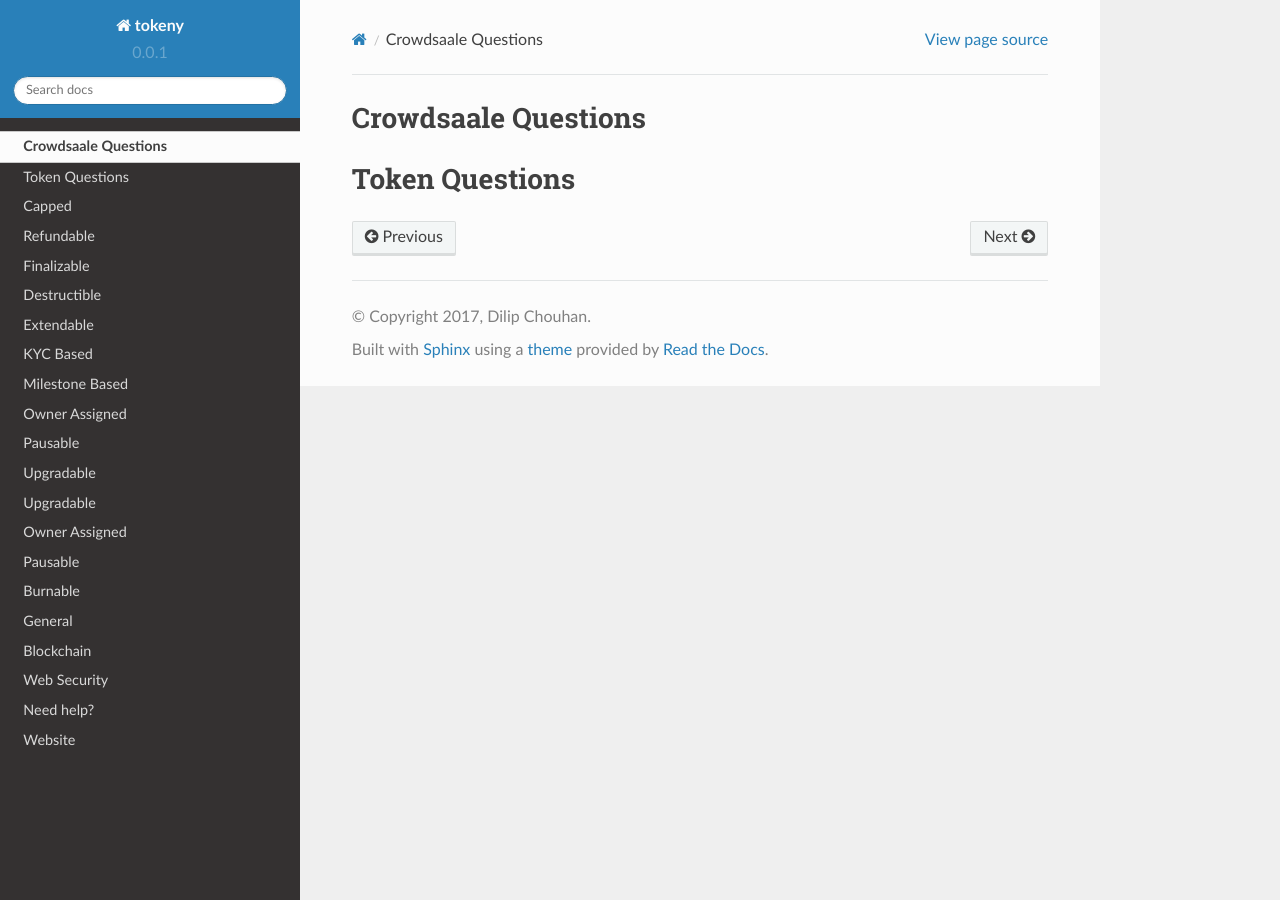
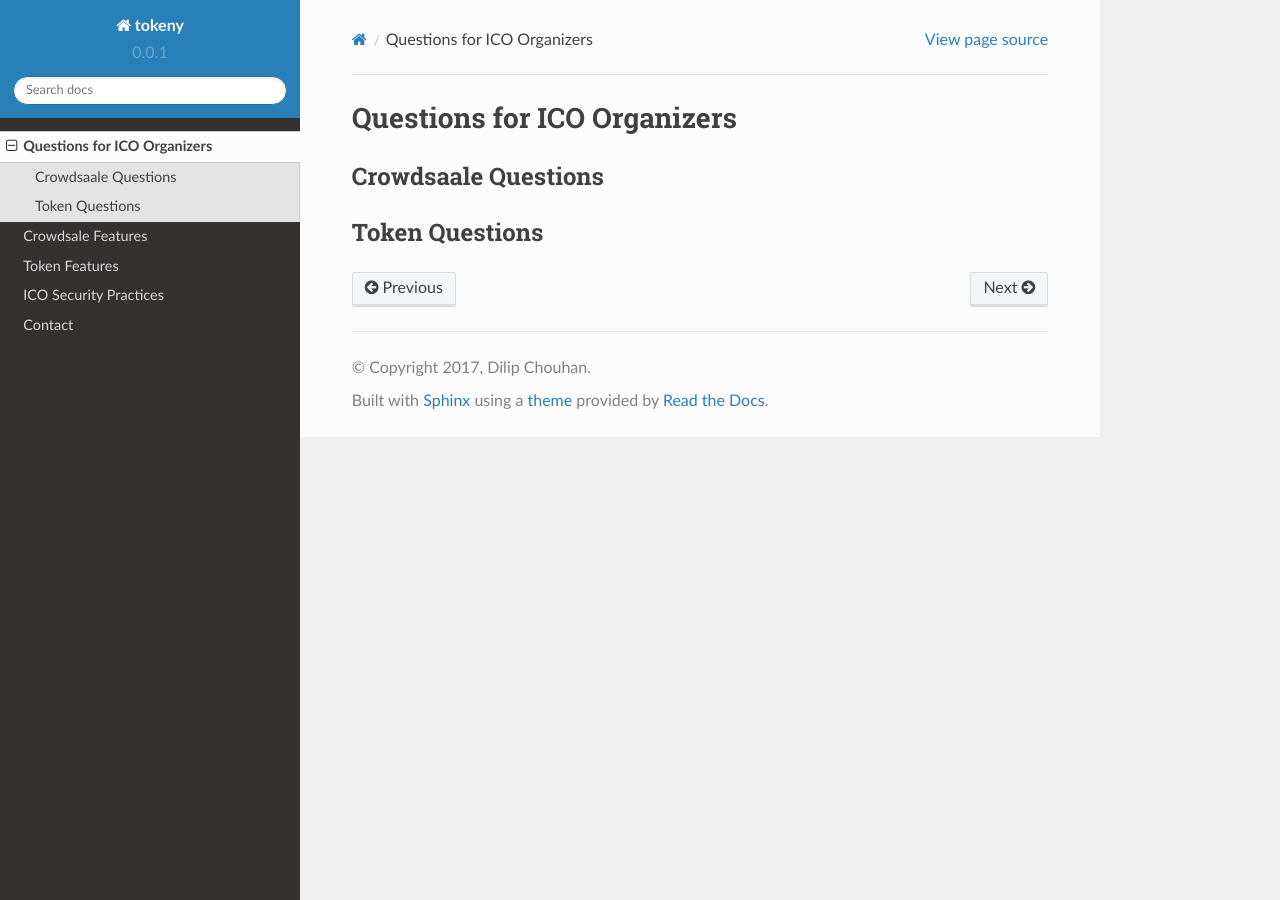
Before and after one commit to tokenyICO/documentation, a Sphinx documentation site: the page built from docs/source/questions.rst, in a window 1280 px wide. Built offline with Sphinx 7.4.7 and the Read the Docs theme 2.0.0, drawn with Linux system fonts in a browser that asks for light colours.

Commit message:
Updated documentation structure

```diff
--- a/docs/source/contact.rst
+++ b/docs/source/contact.rst
@@ -1,5 +1,8 @@
+Contact
+=======
+
 Need help?
-==========
+----------
 
 Website
-=======
+-------
--- a/docs/source/crowdsale.rst
+++ b/docs/source/crowdsale.rst
@@ -1,29 +1,32 @@
+Crowdsale Features
+==================
+
 Capped
-======
+------
 
 Refundable
-==========
+----------
 
 Finalizable
-===========
+-----------
 
 Destructible
-============
+------------
 
 Extendable
-==========
+----------
 
 KYC Based
-=========
+---------
 
 Milestone Based
-===============
+---------------
 
 Owner Assigned
-==============
+--------------
 
 Pausable
-========
+--------
 
 Upgradable
-==========
+----------
--- a/docs/source/questions.rst
+++ b/docs/source/questions.rst
@@ -1,5 +1,8 @@
+Questions for ICO Organizers
+============================
+
 Crowdsaale Questions
-====================
+--------------------
 
 Token Questions
-===============
+---------------
--- a/docs/source/security.rst
+++ b/docs/source/security.rst
@@ -1,8 +1,11 @@
+ICO Security Practices
+======================
+
 General
-=======
+-------
 
 Blockchain
-==========
+----------
 
 Web Security
-============
+------------
--- a/docs/source/token.rst
+++ b/docs/source/token.rst
@@ -1,19 +1,22 @@
+Token Features
+==============
+
 Upgradable
-==========
+----------
 
 Allows future modifications in your token contracts. Can be useful in case of changing requirements, or for bug fixes.
 
 Owner Assigned
-==============
+--------------
 
 Owner will be able to mint and assign tokens to accounts even after the crowdsale ends.
 
 Pausable
-========
+--------
 
 Basic ERC20 features like transfer, transferFrom and approve can be paused by owner. It is useful in case of bug fixes.
 
 Burnable
-========
+--------
 
 On the basis of token functionality owners or users can be allowed to burn their tokens using this feature.
```
Also changed, not shown: docs/source/index.rst (+0 -15 lines).
